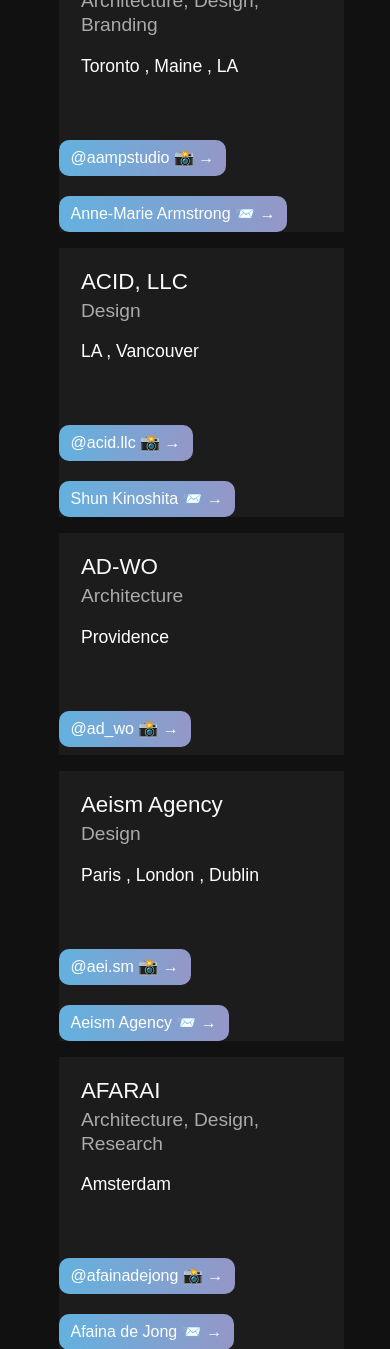
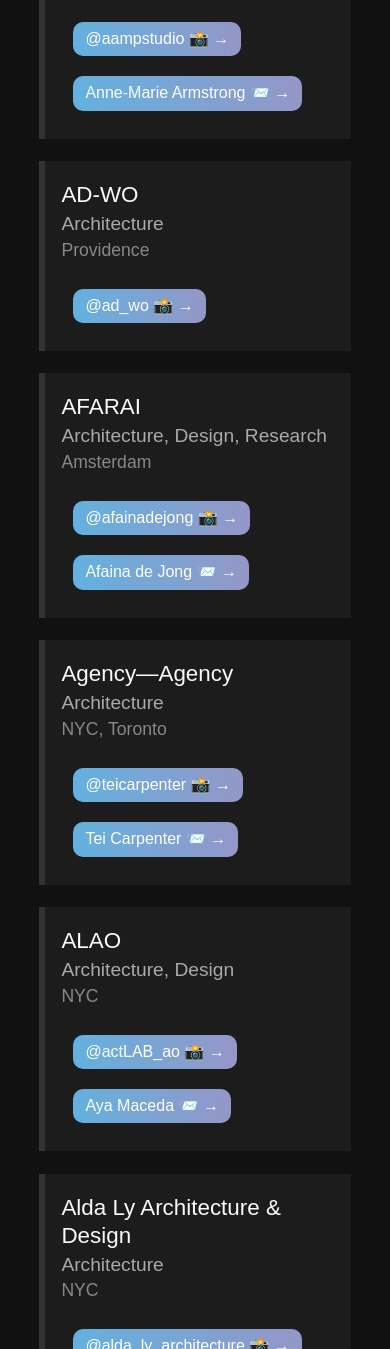
Before and after one commit to williamwmarx/just---design.com, a Gatsby site: page /bipoc-praxes in a window 390 px wide. Shown: the part 651-2000 px from the top of the page. Built offline with nearby package versions, Linux system fonts and the light colour scheme; Gatsby itself is replaced by a stand-in of ours.

Commit message:
flexbox update

```diff
--- a/content/petitions.json
+++ b/content/petitions.json
@@ -201,8 +201,8 @@
         },
         {
             "title": "Justice for Amiya Braxton",
-            "source_link": "Demand justice for Amiya Braxton, a 7 year old who was killed in her own driveway, after stepping off the school bus, by a driver who swerved off the road and onto her property.",
-            "summary": "http://chng.it/nQLvSwjB9X",
+            "source_link": "http://chng.it/nQLvSwjB9X",
+            "summary": "Demand justice for Amiya Braxton, a 7 year old who was killed in her own driveway, after stepping off the school bus, by a driver who swerved off the road and onto her property.",
             "taken_from": null,
             "taken_from_link": null,
             "tag": "Justice"
--- a/src/css/main.css
+++ b/src/css/main.css
@@ -82,19 +82,38 @@
 
 .cards {
     margin: 0 auto;
-    display: grid;
+    display: flex;
+    flex-flow: column wrap;
+    align-content: space-between;
+    height: 2000vh;
+    /* display: grid;
     grid-gap: 1rem;
-    grid-template-columns: repeat(4, 1fr);
+    grid-template-columns: repeat(4, 1fr); */
 }
 
 .card {
-    background-color: #1c1c1c;
+    width: 32%;
+    margin-bottom: 2%; /* Optional */
+    /* background-color: #1c1c1c; */
     /* border-style: solid; */
     /* border-left-color: #be7fb7 !important; */
     /* border-color: white; */
     /* background-image: linear-gradient(#191919, #191919), linear-gradient(90deg, #63b1df,#9497c7, #ef519d);
     background-origin: border-box;
     background-clip: content-box, border-box; */
+}
+
+.card:nth-child(3n+1) { order: 1; }
+.card:nth-child(3n+2) { order: 2; }
+.card:nth-child(3n)   { order: 3; }
+
+/* Force new columns */
+.cards::before,
+.cards::after {
+  content: "";
+  flex-basis: 100%;
+  width: 0;
+  order: 2;
 }
 
 .card-bg {
@@ -127,21 +146,32 @@
 }
 
 .card-subtitle-p {
-    font-family: "Poppins", Arial, Helvetica, sans-serif;
+    font-family: "PoppinsMedium", Arial, Helvetica, sans-serif;
     font-size: 1.2em;
     color: #aaa;
     padding: 0;
-    margin: 0.15em 0 0 0;
+    margin: 0.15em 0 0.15em 0;
 }
+
+.card-subtitle-p-2 {
+    font-family: "Poppins", Arial, Helvetica, sans-serif;
+    font-size: 1.1em;
+    color: #888;
+    padding: 0;
+    margin: 0 0 0 0;
+}
+
 
 .card-subtitle-a {
     color: #aaa;
     text-decoration: underline;
+    text-decoration-color: #555;
 }
 
 .card-subtitle-a:hover {
     color: #aaa;
     text-decoration: underline;
+    text-decoration-color: #555;
 }
 
 .card-text {
@@ -315,10 +345,6 @@
         width: 37.88vw;
         left: 31.06vw;
     }
-
-    .cards {
-        grid-template-columns: repeat(3, 1fr);
-    }
 }
 
 @media only screen and (max-width: 1100px) {
@@ -364,8 +390,16 @@
     }
 
     .cards {
-        grid-template-columns: repeat(2, 1fr);
+        height: 150vh;
     }
+
+    .card {
+        width: 48%;
+        margin-bottom: 2%;
+    }
+
+    .card:nth-child(2n+1) { order: 1; }
+    .card:nth-child(2n) { order: 2; }
 }
 
 @media only screen and (max-width: 700px) {
@@ -402,8 +436,15 @@
     }
 
     .cards {
+        display: grid;
+        grid-gap: 1rem;
         grid-template-columns: repeat(1, 1fr);
     }
+
+    .card {
+        width: 100%;
+    }
+
 }
 
 @media only screen and (max-width: 400px) {
--- a/src/pages/bipoc-praxes.js
+++ b/src/pages/bipoc-praxes.js
@@ -9,7 +9,7 @@
     <div className="root">
       <img className="just-design" src={ JustDesignBIPOCPraxes } alt="JUST DESIGN. BIPOC PRAXES."/>
 
-      <div className="text-content">
+      <div className="card-content">
         <p className="OCP">
           Key:&nbsp;
           <span><span className="idEmoji" role="img" aria-label="red circle">🔴&nbsp;</span>Black Owned</span>,&nbsp;
@@ -26,31 +26,31 @@
 
         <div className="cards">
           {BIPOC_praxes.bipoc_praxes.map((data, index) => {
-            // let emoji_html = null;
-            // let emoji_string = "";
-            // if (data.black_owned) {
-            //   emoji_string += "<span class=\"idEmoji\" role=\"img\" aria-label=\"red circle\">🔴&nbsp;</span>"
-            // }
-            // if (data.indigenous_owned) {
-            //   emoji_string += "<span class=\"idEmoji\" role=\"img\" aria-label=\"orange circle\">🟠&nbsp;</span>"
-            // }
-            // if (data.women_owned) {
-            //   emoji_string += "<span class=\"idEmoji\" role=\"img\" aria-label=\"yellow circle\">🟡&nbsp;</span>"
-            // }
-            // if (data.non_binary_owned) {
-            //   emoji_string += "<span class=\"idEmoji\" role=\"img\" aria-label=\"green circle\">🟢&nbsp;</span>"
-            // }
-            // if (data.hiring) {
-            //   emoji_string += "<span class=\"idEmoji\" role=\"img\" aria-label=\"blue circle\">🔵&nbsp;</span>"
-            // }
-            // if (data.looking_for_collaborators) {
-            //   emoji_string += "<span class=\"idEmoji\" role=\"img\" aria-label=\"blue circle\">🟣&nbsp;</span>"
-            // }
-            // if (emoji_string !== "") {
-            //   emoji_html = <div style={{paddingBottom: "0.5em"}} dangerouslySetInnerHTML={{__html: emoji_string}}></div>
-            // } else {
-            //   emoji_html = <div style={{lineHeight: "185%"}}><br/></div>
-            // }
+            let emoji_html = null;
+            let emoji_string = "";
+            if (data.black_owned) {
+              emoji_string += "<span class=\"idEmoji\" role=\"img\" aria-label=\"red circle\">🔴&nbsp;</span>"
+            }
+            if (data.indigenous_owned) {
+              emoji_string += "<span class=\"idEmoji\" role=\"img\" aria-label=\"orange circle\">🟠&nbsp;</span>"
+            }
+            if (data.women_owned) {
+              emoji_string += "<span class=\"idEmoji\" role=\"img\" aria-label=\"yellow circle\">🟡&nbsp;</span>"
+            }
+            if (data.non_binary_owned) {
+              emoji_string += "<span class=\"idEmoji\" role=\"img\" aria-label=\"green circle\">🟢&nbsp;</span>"
+            }
+            if (data.hiring) {
+              emoji_string += "<span class=\"idEmoji\" role=\"img\" aria-label=\"blue circle\">🔵&nbsp;</span>"
+            }
+            if (data.looking_for_collaborators) {
+              emoji_string += "<span class=\"idEmoji\" role=\"img\" aria-label=\"blue circle\">🟣&nbsp;</span>"
+            }
+            if (emoji_string !== "") {
+              emoji_html = <div style={{paddingBottom: "0.5em"}} dangerouslySetInnerHTML={{__html: emoji_string}}></div>
+            } else {
+              emoji_html = <div style={{lineHeight: "185%"}}><br/></div>
+            }
 
             let ig_break = null;
 
@@ -64,17 +64,18 @@
               }
               let url = data.contact[0]["email"]
               if (url.includes("@")) {
-                link = <span><a className="gradient-button PoppinsMedium" href={`mailto:${url}?body=${contact_name},`}>{contact_name} <Emoji name="incoming envelope" emoji="📨"/> <span className="OCP">→</span></a><br/></span>
+                link = <span><a className="gradient-button card-text" href={`mailto:${url}?body=${contact_name},`}>{contact_name} <Emoji name="incoming envelope" emoji="📨"/> <span className="OCP">→</span></a><br/></span>
               } else {
-                link = <span><a className="gradient-button PoppinsMedium" rel="noreferrer" target="_blank" href={url}>{contact_name} <Emoji name="globe with meridians" emoji="🌐"/> <span className="OCP">→</span></a><br/></span>
+                link = <span><a className="gradient-button card-text" rel="noreferrer" target="_blank" href={url}>{contact_name} <Emoji name="globe with meridians" emoji="🌐"/> <span className="OCP">→</span></a><br/></span>
               }
               ig_break = <br/>
             }
 
             return (
               <div key={`content_item_${index}`} className="card">
-                {/* {emoji_html} */}
+                <div className="card-bg">
                   <div className="card-header">
+                    {/* <p className="card-subtitle-p">{emoji_html}</p> */}
                     <p className="card-title">{data.studio_name}</p>
                     <p className="card-subtitle-p">
                       {data.type.map((type, type_index) => {
@@ -87,32 +88,34 @@
                         );
                       })}
                     </p>
-                  <p>
+                    <p className="card-subtitle-p-2">
                       {data.location.map((location, location_index) => {
                         let loc = location;
                         if (location_index > 0) {
                           loc = ", " + location
                         }
                         return(
-                        <span> {loc}</span>
+                          <span>{loc}</span>
                         );
                       })}
                     </p>
                   </div>
-                <p>{data.summary}</p>
+                  <div className="card-body">
                     <span>
                       {data.instagram.map((ig, ig_index) => {
                         return (
                           <span className="card-text-p">
-                        <a key={`ig_item_${ig_index}`} className="gradient-button PoppinsMedium" rel="noreferrer" target="_blank" href={`https://instagram.com/${ig}`} style={{marginBottom: "0.5em"}}>
+                            <a key={`ig_item_${ig_index}`} className="gradient-button card-text" rel="noreferrer" target="_blank" href={`https://instagram.com/${ig}`} style={{marginBottom: "0.5em"}}>
                               @{ig} 📸 <span className="OCP">→</span>
                             </a>
-                        {/* {ig_break} */}
+                            {ig_break}
                           </span>
                         );
                       })}
                     </span>
                     {link}
+                  </div>
+                </div>
               </div>
             );
           })}
```
Also changed, not shown: src/pages/one-click-activism.js (+12 -12 lines), src/pages/readings.js (+15 -2 lines), content/bipoc_praxes.json. Lines whose indentation alone changed are shown as unchanged.
